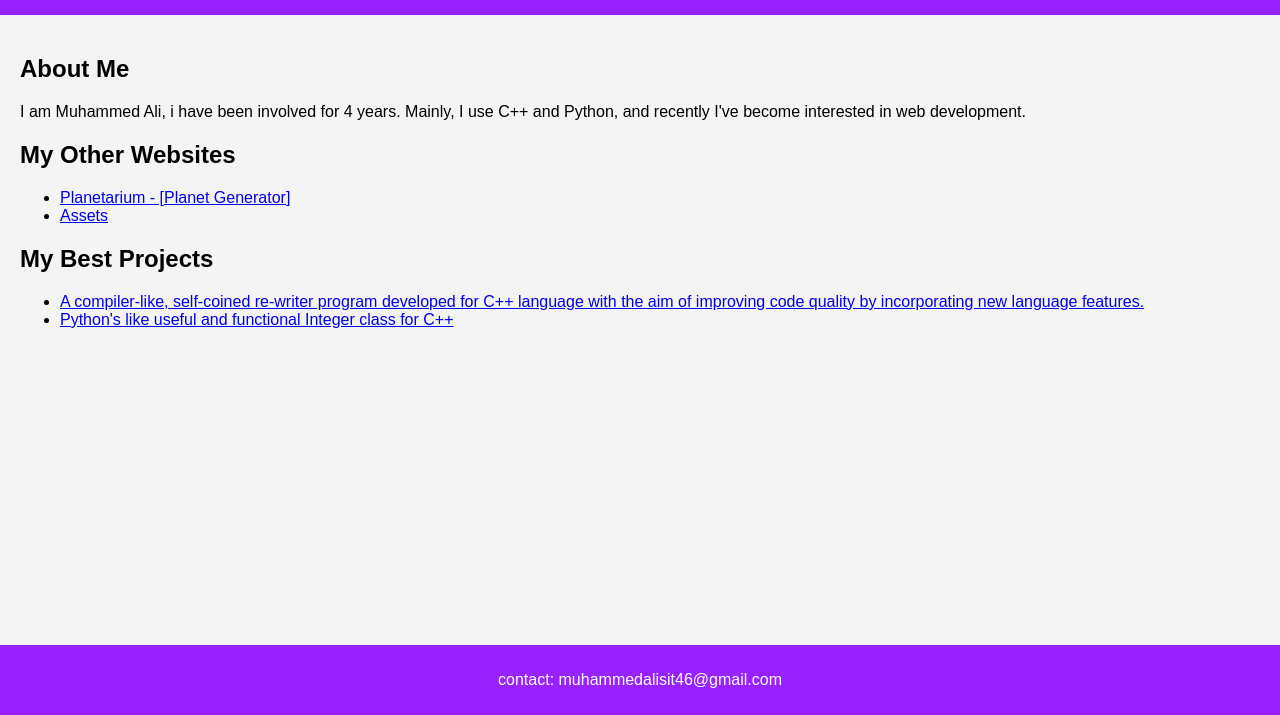
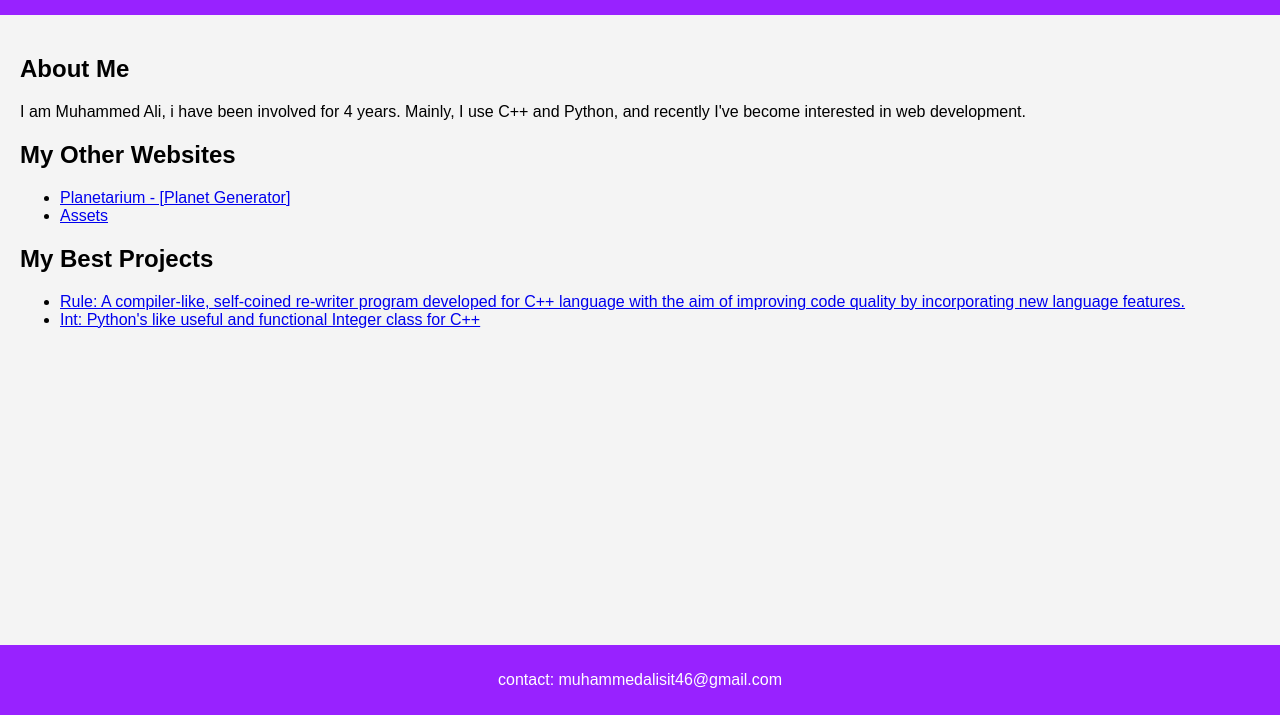
Before and after one commit to TYSON-Alii/TYSON-Alii.github.io, a plain HTML site: page index.html in a window 1280 px wide. Shown: the part 85-800 px from the top of the page. Drawn offline with Linux system fonts and the light colour scheme.

Commit message:
Update index.html

```diff
--- a/index.html
+++ b/index.html
@@ -58,8 +58,8 @@
         <section>
             <h2>My Best Projects</h2>
             <ul>
-                <li><a href="https://github.com/TYSON-Alii/Rule">A compiler-like, self-coined re-writer program developed for C++ language with the aim of improving code quality by incorporating new language features.</a></li>
-                <li><a href="https://github.com/TYSON-Alii/Int">Python's like useful and functional Integer class for C++</a></li>
+                <li><a href="https://github.com/TYSON-Alii/Rule">Rule: A compiler-like, self-coined re-writer program developed for C++ language with the aim of improving code quality by incorporating new language features.</a></li>
+                <li><a href="https://github.com/TYSON-Alii/Int">Int: Python's like useful and functional Integer class for C++</a></li>
             </ul>
         </section>
     </main>
```
